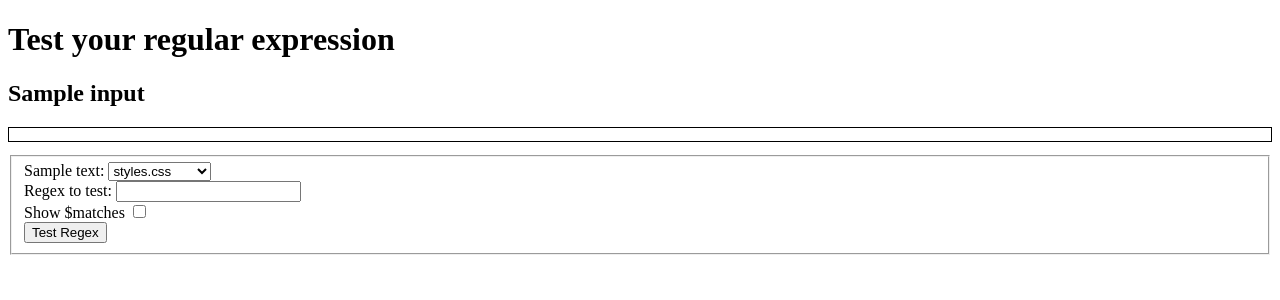
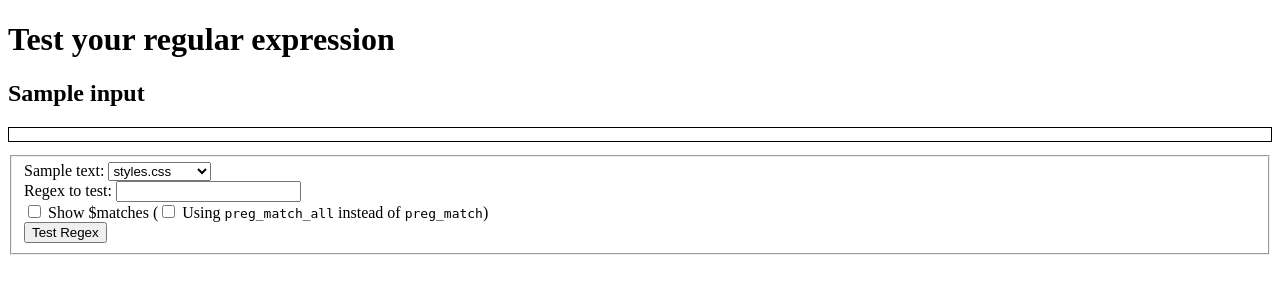
Before and after one commit to kampde/phpRegexTest, a PHP site: page / in a window 1280 px wide. Shown: the top 300 px of the page. Run offline with PHP 8.4, Linux system fonts and the light colour scheme; data that the repository does not hold is empty.

Commit message:
support for showing matches with preg_match_all()

```diff
--- a/index.php
+++ b/index.php
@@ -55,6 +55,12 @@ $showMatches = '';
 if (isset($_GET['showMatches'])) {
     $showMatches = ' checked="checked"';
 }
+$p_m_all = '';
+$preg_match = 'preg_match';
+if (isset($_GET['p_m_all'])) {
+    $p_m_all = ' checked="checked"';
+    $preg_match = 'preg_match_all';
+}
 ?>
 <!DOCTYPE html PUBLIC "-//W3C//DTD XHTML 1.0 Strict//EN" "http://www.w3.org/TR/xhtml1/DTD/xhtml1-strict.dtd">
 <html xmlns="http://www.w3.org/1999/xhtml">
@@ -82,7 +88,16 @@ if (isset($_GET['showMatches'])) {
                     <label>Regex to test: <input type="text" name="expr" value="<?php if (isset($expr)) echo htmlspecialchars($expr, ENT_QUOTES, 'utf-8');?>"/></label>
                     <?php if (isset($error)) echo "<em class='error'>$error</em>\n";?>
                 </div>
-                <div><label>Show $matches <input type="checkbox" name="showMatches" value="1"<?php echo $showMatches;?>/></label></div>
+                <div>
+                    <label>
+                        <input type="checkbox" name="showMatches" value="1"<?php echo $showMatches;?>/>
+                            Show $matches
+                    </label>
+                    <label>
+                        (<input type="checkbox" name="p_m_all" value="1"<?php echo $p_m_all;?>/>
+                        Using <code>preg_match_all</code> instead of <code>preg_match</code>)
+                    </label>
+                </div>
                 <input type="submit" value="Test Regex" />
             </fieldset>
 		</form>
@@ -95,7 +110,7 @@ if (!empty($output)) {
     if ($showMatches) {
         echo "<h2>\$matches array</h2>\n";
         foreach ($matchedLines as $matchLine) {
-            preg_match($expr, $matchLine, $matches);
+            $preg_match($expr, $matchLine, $matches);
             echo "<h3>For line '<em class='code'>" . rtrim($matchLine, "\n") . "</em>'</h3>\n";
             echo "<pre>"; var_dump($matches); echo "</pre>\n";
         }
```
